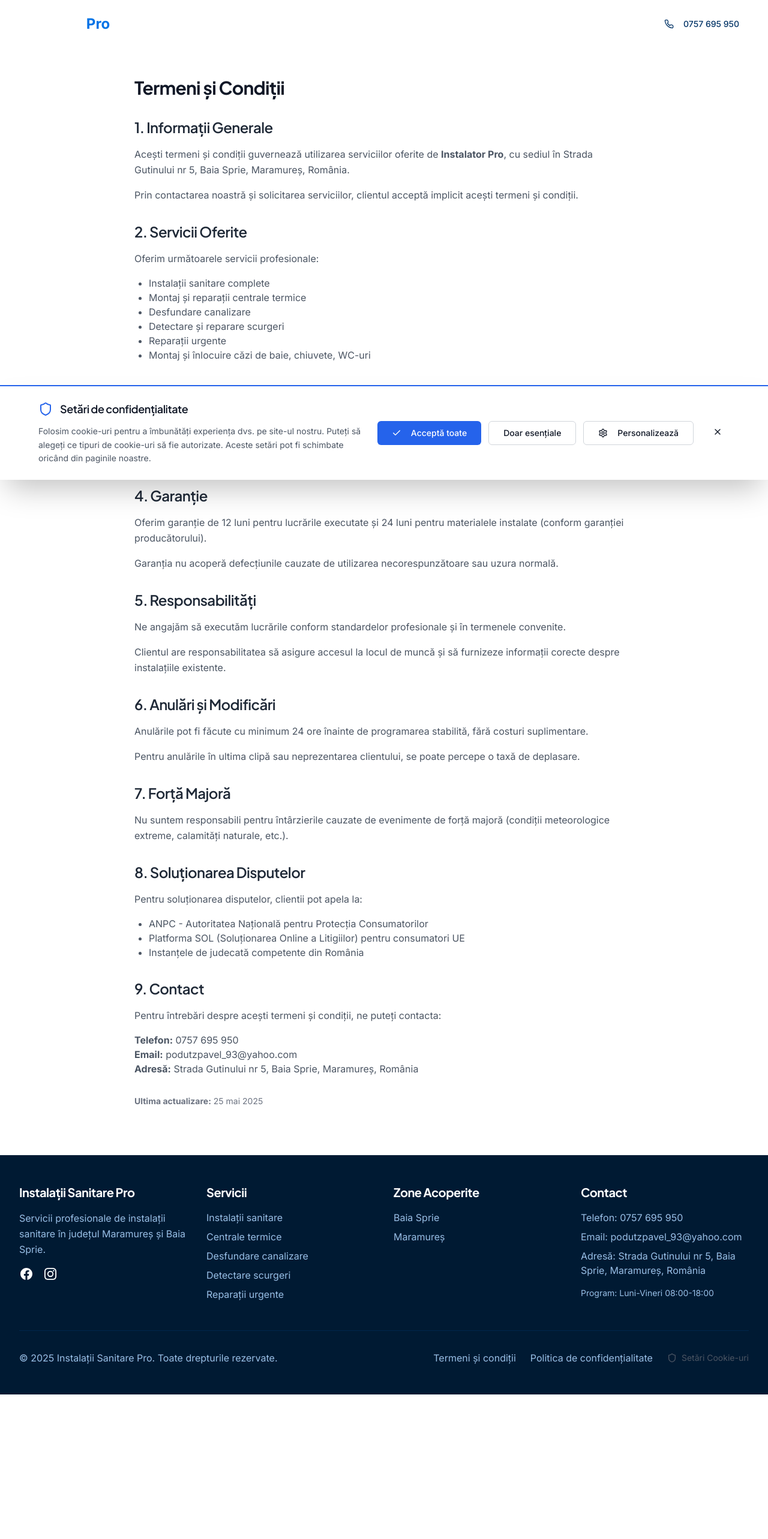
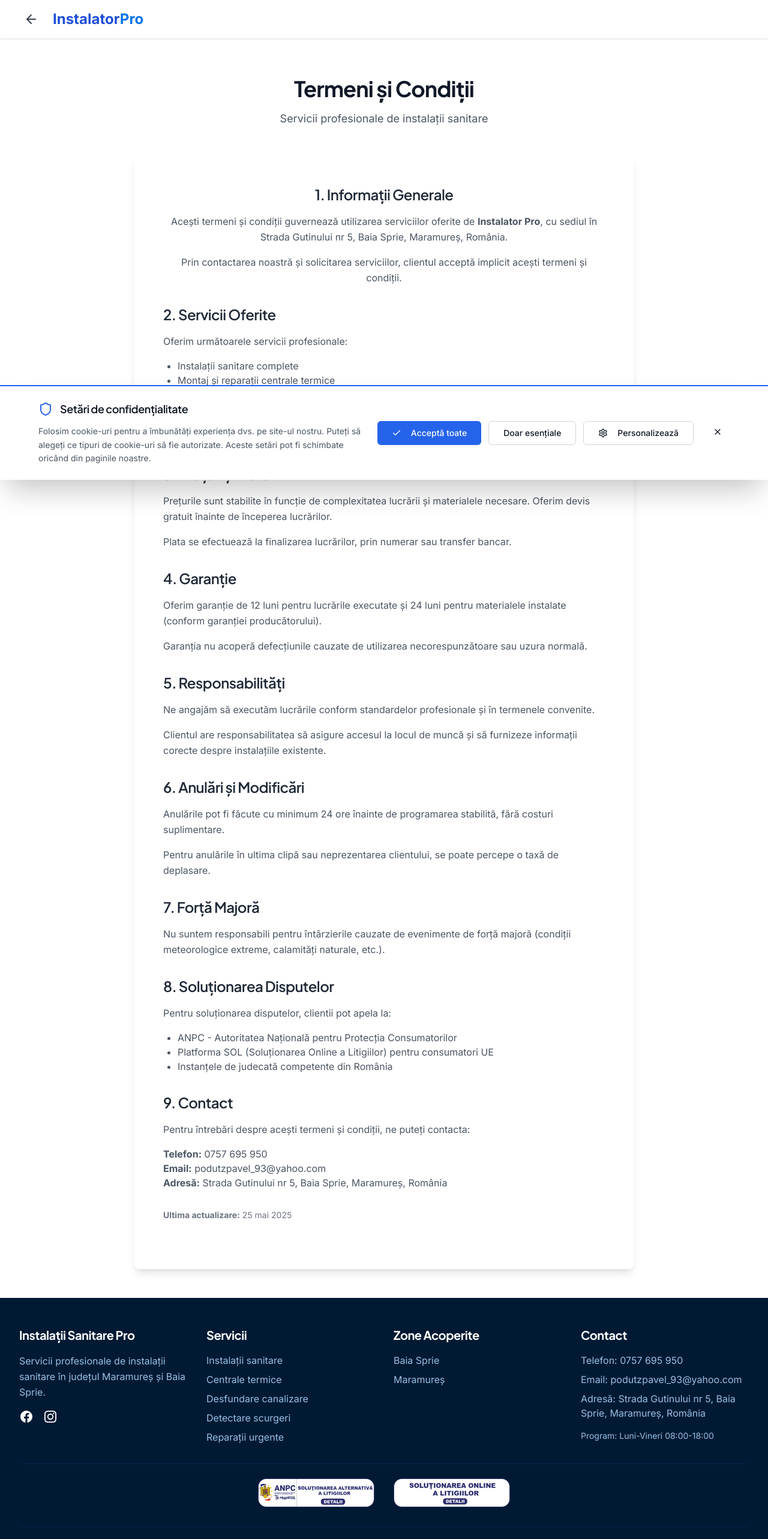
Before and after one commit to podut/instalator-vanzari-vizuale-funnel, a React (Vite) app: page /termeni-si-conditii in a window 1280 px wide. Shown: the top 2566 px of the page at 60% size. Before the commit the page ends 2325 px from the top, so only its background shows below. Built offline with nearby package versions, Linux system fonts and the light colour scheme.

Commit message:
Integrate contact form with n8n-test webhook, honeypot anti-bot, and all requested fields

```diff
--- a/src/components/ContactSection.tsx
+++ b/src/components/ContactSection.tsx
@@ -53,12 +53,29 @@ const ContactSection = () => {
     },
   });
 
-  const onSubmit = (values: FormValues) => {
+  const onSubmit = async (values: FormValues) => {
     setIsSubmitting(true);
-
-    // Simulate form submission
-    setTimeout(() => {
+    // Preiau valoarea honeypot-ului
+    const formData = new FormData(formRef.current!);
+    const contact_time = formData.get("contact_time")?.toString() || "";
+    if (contact_time) {
       setIsSubmitting(false);
+      return; // Bot detected, nu trimite nimic
+    }
+    // Trimite datele către webhook n8n
+    try {
+      await fetch("https://n8n.ruggedradiance.shop/webhook-test/cerere-instalatie", {
+        method: "POST",
+        headers: { "Content-Type": "application/json" },
+        body: JSON.stringify({
+          name: values.name,
+          email: values.email,
+          phone: values.phone,
+          message: values.message,
+          serviceType: values.serviceType,
+          contact_time
+        })
+      });
       toast({
         title: "Mesaj trimis cu succes!",
         description: "Te vom contacta în cel mai scurt timp.",
@@ -70,7 +87,15 @@ const ContactSection = () => {
         ),
       });
       form.reset();
-    }, 1500);
+    } catch (e) {
+      toast({
+        title: "Eroare la trimitere!",
+        description: "Vă rugăm să încercați din nou sau să ne contactați telefonic.",
+        variant: "destructive"
+      });
+    } finally {
+      setIsSubmitting(false);
+    }
   };
 
   return (
@@ -104,6 +129,15 @@ const ContactSection = () => {
           <div className="section-fade">
             <Form {...form}>
               <form ref={formRef} onSubmit={form.handleSubmit(onSubmit)} className="space-y-6 bg-white p-8 rounded-lg shadow-md">
+                {/* Honeypot field for bots */}
+                <input
+                  type="text"
+                  name="contact_time"
+                  tabIndex={-1}
+                  autoComplete="off"
+                  aria-hidden="true"
+                  className="absolute opacity-0 pointer-events-none left-0 top-0 w-1 h-1"
+                />
                 <FormField
                   control={form.control}
                   name="name"
--- a/src/components/Footer.tsx
+++ b/src/components/Footer.tsx
@@ -1,5 +1,6 @@
 import { Button } from "@/components/ui/button";
 import { useHashNavigation } from "@/hooks/use-hash-navigation";
+import { Link } from "react-router-dom";
 import CookieSettingsLink from "./CookieSettingsLink";
 
 const Footer = () => {
@@ -63,11 +64,50 @@ const Footer = () => {
           </div>
         </div>
 
-        <div className="mt-12 pt-8 border-t border-plumber-800 flex flex-col md:flex-row justify-between items-center">
+        {/* ANPC Links Section */}
+        <div className="mt-8 pt-6 border-t border-plumber-800">
+          <div className="flex items-center justify-center gap-8">
+            <a
+              href="https://anpc.ro/ce-este-sal/"
+              target="_blank"
+              rel="nofollow noopener noreferrer"
+              className="hover:opacity-80 transition-opacity"
+              title="ANPC SAL - Soluționarea Alternativă a Litigiilor"
+            >
+              <img
+                src="/anpc-sal.svg"
+                alt="ANPC SAL - Soluționarea Alternativă a Litigiilor"
+                className="h-12 w-auto"
+                loading="lazy"
+              />
+            </a>
+
+            <a
+              href="https://ec.europa.eu/consumers/odr/main/index.cfm?event=main.home.chooseLanguage"
+              target="_blank"
+              rel="nofollow noopener noreferrer"
+              className="hover:opacity-80 transition-opacity"
+              title="ANPC SOL - Soluționarea Online a Litigiilor"
+            >
+              <img
+                src="/anpc-sol.svg"
+                alt="ANPC SOL - Soluționarea Online a Litigiilor"
+                className="h-12 w-auto"
+                loading="lazy"
+              />
+            </a>
+          </div>
+        </div>
+
+        <div className="mt-8 pt-6 border-t border-plumber-800 flex flex-col md:flex-row justify-between items-center">
           <p className="text-plumber-200">&copy; 2025 Instalații Sanitare Pro. Toate drepturile rezervate.</p>
           <div className="flex space-x-6 mt-4 md:mt-0 items-center">
-            <span className="text-plumber-200 cursor-not-allowed">Termeni și condiții</span>
-            <span className="text-plumber-200 cursor-not-allowed">Politica de confidențialitate</span>
+            <Link to="/termeni-si-conditii" className="text-plumber-200 hover:text-white transition-colors">
+              Termeni și condiții
+            </Link>
+            <Link to="/politica-de-confidentialitate" className="text-plumber-200 hover:text-white transition-colors">
+              Politica de confidențialitate
+            </Link>
             <CookieSettingsLink variant="footer" />
           </div>
         </div>
--- a/src/components/Header.tsx
+++ b/src/components/Header.tsx
@@ -1,31 +1,40 @@
 import { useState, useEffect } from "react";
 import { Button } from "@/components/ui/button";
-import { Phone } from "lucide-react";
+import { Phone, ArrowLeft } from "lucide-react";
 import { useSwipeable } from "react-swipeable";
 import { useHashNavigation } from "@/hooks/use-hash-navigation";
 
-const Header = () => {
-  const [isScrolled, setIsScrolled] = useState(false);
+interface HeaderProps {
+  showBackArrow?: boolean;
+}
+
+const Header: React.FC<HeaderProps> = ({ showBackArrow = false }) => {
+  if (showBackArrow) {
+    return (
+      <header className="fixed top-0 left-0 right-0 z-[100] bg-white shadow py-3">
+        <div className="max-w-7xl mx-auto px-4 sm:px-6 lg:px-8 relative">
+          <div className="flex items-center gap-2">
+            <button
+              onClick={() => window.history.back()}
+              className="p-2 rounded-full hover:bg-gray-100 transition-colors mr-2"
+              aria-label="Înapoi"
+            >
+              <ArrowLeft className="h-6 w-6 text-gray-700" />
+            </button>
+            <a href="/" className="font-bold text-2xl">
+              <span className="text-blue-700">Instalator</span><span className="text-plumber-500">Pro</span>
+            </a>
+          </div>
+        </div>
+      </header>
+    );
+  }
+
   const [isMobileMenuOpen, setIsMobileMenuOpen] = useState(false);
   const { scrollToSection } = useHashNavigation();
 
   useEffect(() => {
-    const handleScroll = () => {
-      if (window.scrollY > 10) {
-        setIsScrolled(true);
-      } else {
-        setIsScrolled(false);
-      }
-    };
-
-    window.addEventListener("scroll", handleScroll);
-    return () => {
-      window.removeEventListener("scroll", handleScroll);
-    };
-  }, []);
-
-  // Close mobile menu when clicking outside or pressing escape
-  useEffect(() => {
+    // Close mobile menu when clicking outside or pressing escape
     const handleClickOutside = (event: MouseEvent) => {
       const target = event.target as HTMLElement;
       if (isMobileMenuOpen && !target.closest('.mobile-menu') && !target.closest('.mobile-menu-button')) {
@@ -48,8 +57,8 @@ const Header = () => {
     };
   }, [isMobileMenuOpen]);
 
-  // Prevent body scroll when mobile menu is open
   useEffect(() => {
+    // Prevent body scroll when mobile menu is open
     if (isMobileMenuOpen) {
       document.body.style.position = 'fixed';
       document.body.style.width = '100%';
@@ -81,24 +90,18 @@ const Header = () => {
   });
 
   return (
-    <header
-      className={`fixed top-0 left-0 right-0 z-[100] transition-all duration-300 ${
-        isScrolled
-          ? "bg-white shadow py-3"
-          : "bg-transparent py-5"
-      }`}
-    >
+    <header className="fixed top-0 left-0 right-0 z-[100] bg-white border-b border-gray-200 shadow py-3 transition-all duration-300">
       <div className="max-w-7xl mx-auto px-4 sm:px-6 lg:px-8 relative">
         <div className="flex justify-between items-center">
-          <div className="flex items-center">
-            <a href="/" className={`font-bold text-2xl ${isScrolled ? "text-plumber-700" : "text-white"}`}>
-              Instalator<span className="text-plumber-500">Pro</span>
+          <div className="flex items-center gap-2">
+            <a href="/" className="font-bold text-2xl">
+              <span className="text-blue-700">Instalator</span><span className="text-plumber-500">Pro</span>
             </a>
           </div>
 
           {/* Desktop Navigation */}
           <div className="hidden md:flex items-center space-x-8">
-            <nav className={`${isScrolled ? "text-gray-700" : "text-white"}`}>
+            <nav>
               <ul className="flex space-x-6">
                 <li>
                   <button
@@ -136,11 +139,7 @@ const Header = () => {
             </nav>
 
             <Button
-              className={`flex items-center ${
-                isScrolled
-                  ? "bg-plumber-500 hover:bg-plumber-600 text-white"
-                  : "bg-white hover:bg-gray-100 text-plumber-700"
-              }`}
+              className="flex items-center bg-plumber-500 hover:bg-plumber-600 text-white"
               onClick={() => window.location.href = 'tel:0757695950'}
             >
               <Phone className="mr-2 h-4 w-4" />
@@ -152,9 +151,7 @@ const Header = () => {
           <div className="md:hidden relative z-[101] -mr-2">
             <button
               onClick={() => setIsMobileMenuOpen(!isMobileMenuOpen)}
-              className={`mobile-menu-button p-3 rounded-md active:bg-gray-100/20 transition-colors ${
-                isScrolled ? "text-gray-700" : "text-white"
-              }`}
+              className={`mobile-menu-button p-3 rounded-md active:bg-gray-100/20 transition-colors`}
               aria-label="Toggle menu"
               aria-expanded={isMobileMenuOpen}
             >
--- a/src/components/MapSection.tsx
+++ b/src/components/MapSection.tsx
@@ -1,4 +1,3 @@
-import { MapContainer, TileLayer, Marker, Popup } from "react-leaflet";
 import { Card } from "@/components/ui/card";
 import { MapPin } from "lucide-react";
 import "leaflet/dist/leaflet.css";
@@ -27,24 +26,18 @@ const MapSection = () => (
       </div>
       <Card className="overflow-hidden border-none shadow-xl section-fade delay-100">
         <div className="h-96 w-full">
-          <MapContainer
-            center={center}
-            zoom={17}
-            style={{ height: "100%", width: "100%" }}
-            className="h-full w-full"
-          >
-            <TileLayer
-              attribution='&copy; <a href="https://www.openstreetmap.org/copyright">OpenStreetMap</a> contributors'
-              url="https://{s}.tile.openstreetmap.org/{z}/{x}/{y}.png"
-            />
-            <Marker position={center}>
-              <Popup>
-                Instalații Sanitare Pro
-                <br />
-                Strada Gutinului nr 5, Baia Sprie
-              </Popup>
-            </Marker>
-          </MapContainer>
+          <div className="w-full h-96 rounded-lg overflow-hidden shadow-lg">
+            <iframe
+              title="Locație InstalatorPro"
+              src="https://www.google.com/maps?q=Strada+Gutinului+nr+5,+Baia+Sprie,+Maramureș,+România&output=embed"
+              width="100%"
+              height="100%"
+              style={{ border: 0 }}
+              allowFullScreen
+              loading="lazy"
+              referrerPolicy="no-referrer-when-downgrade"
+            ></iframe>
+          </div>
         </div>
       </Card>
     </div>
--- a/src/pages/PrivacyPolicy.tsx
+++ b/src/pages/PrivacyPolicy.tsx
@@ -19,15 +19,17 @@ const PrivacyPolicy = () => {
     };
   }, []);
 
-  return (
-    <div className="min-h-screen bg-white">
-      <Header />
+  return (    <div className="min-h-screen bg-white">
+      <Header showBackArrow />
       <main className="pt-20">
         <div className="max-w-4xl mx-auto px-4 sm:px-6 lg:px-8 py-12">
-          <h1 className="text-3xl font-bold text-gray-900 mb-8">Politica de Confidențialitate</h1>
-
-          <div className="prose prose-lg max-w-none">
-            <section className="mb-8">
+          <div className="text-center mb-12">
+            <h1 className="text-4xl font-bold text-gray-900 mb-4">Politica de Confidențialitate</h1>
+            <p className="text-lg text-gray-600">Protecția datelor personale conform GDPR</p>
+          </div>
+          <div className="bg-white shadow-lg rounded-lg p-8 lg:p-12">
+            <div className="prose prose-lg max-w-none">
+            <section className="mb-8 text-center">
               <h2 className="text-2xl font-semibold text-gray-800 mb-4">1. Informații Generale</h2>
               <p className="text-gray-600 mb-4">
                 <strong>Instalator Pro</strong> respectă confidențialitatea datelor personale și se angajează să protejeze
@@ -166,7 +168,7 @@ const PrivacyPolicy = () => {
               <p className="text-sm text-gray-500">
                 <strong>Ultima actualizare:</strong> 25 mai 2025
               </p>
-            </section>
+            </section>            </div>
           </div>
         </div>
       </main>
--- a/src/pages/TermsAndConditions.tsx
+++ b/src/pages/TermsAndConditions.tsx
@@ -19,15 +19,16 @@ const TermsAndConditions = () => {
     };
   }, []);
 
-  return (
-    <div className="min-h-screen bg-white">
-      <Header />
+  return (    <div className="min-h-screen bg-white">
+      <Header showBackArrow />
       <main className="pt-20">
         <div className="max-w-4xl mx-auto px-4 sm:px-6 lg:px-8 py-12">
-          <h1 className="text-3xl font-bold text-gray-900 mb-8">Termeni și Condiții</h1>
-
-          <div className="prose prose-lg max-w-none">
-            <section className="mb-8">
+          <div className="text-center mb-12">
+            <h1 className="text-4xl font-bold text-gray-900 mb-4">Termeni și Condiții</h1>
+            <p className="text-lg text-gray-600">Servicii profesionale de instalații sanitare</p>
+          </div>            <div className="bg-white shadow-lg rounded-lg p-8 lg:p-12">
+            <div className="prose prose-lg max-w-none">
+            <section className="mb-8 text-center">
               <h2 className="text-2xl font-semibold text-gray-800 mb-4">1. Informații Generale</h2>
               <p className="text-gray-600 mb-4">
                 Acești termeni și condiții guvernează utilizarea serviciilor oferite de <strong>Instalator Pro</strong>,
@@ -130,7 +131,7 @@ const TermsAndConditions = () => {
               <p className="text-sm text-gray-500">
                 <strong>Ultima actualizare:</strong> 25 mai 2025
               </p>
-            </section>
+            </section>            </div>
           </div>
         </div>
       </main>
```
